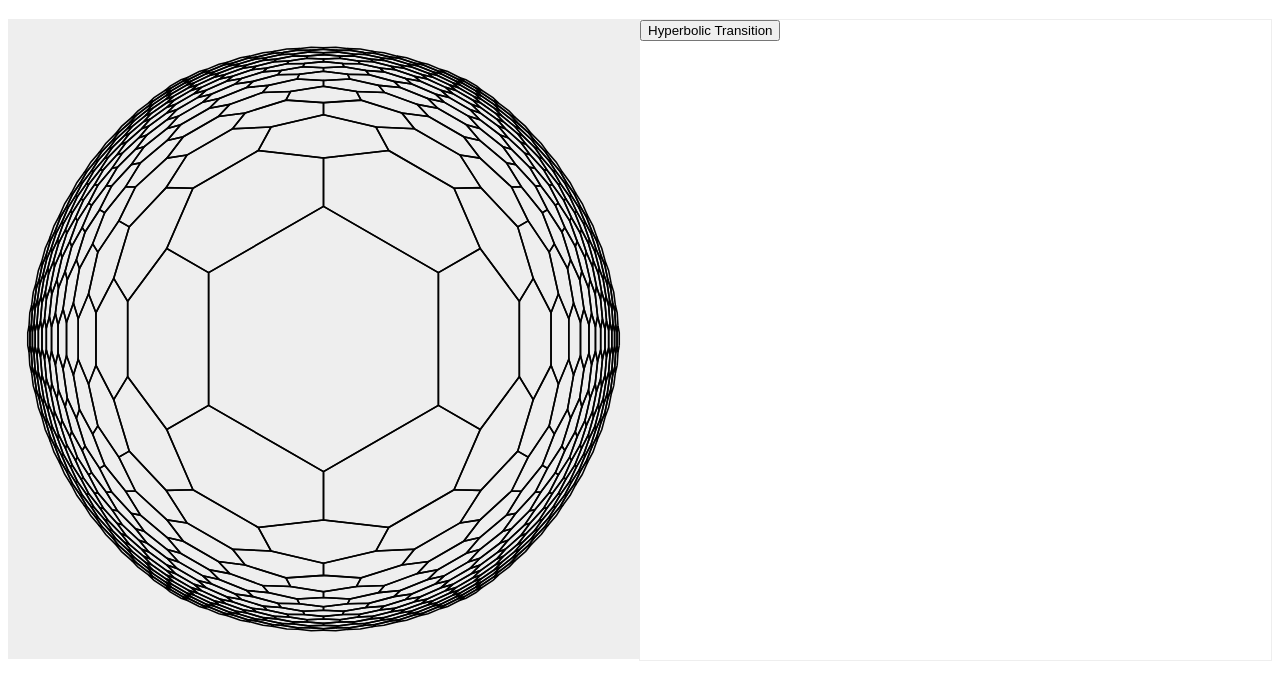
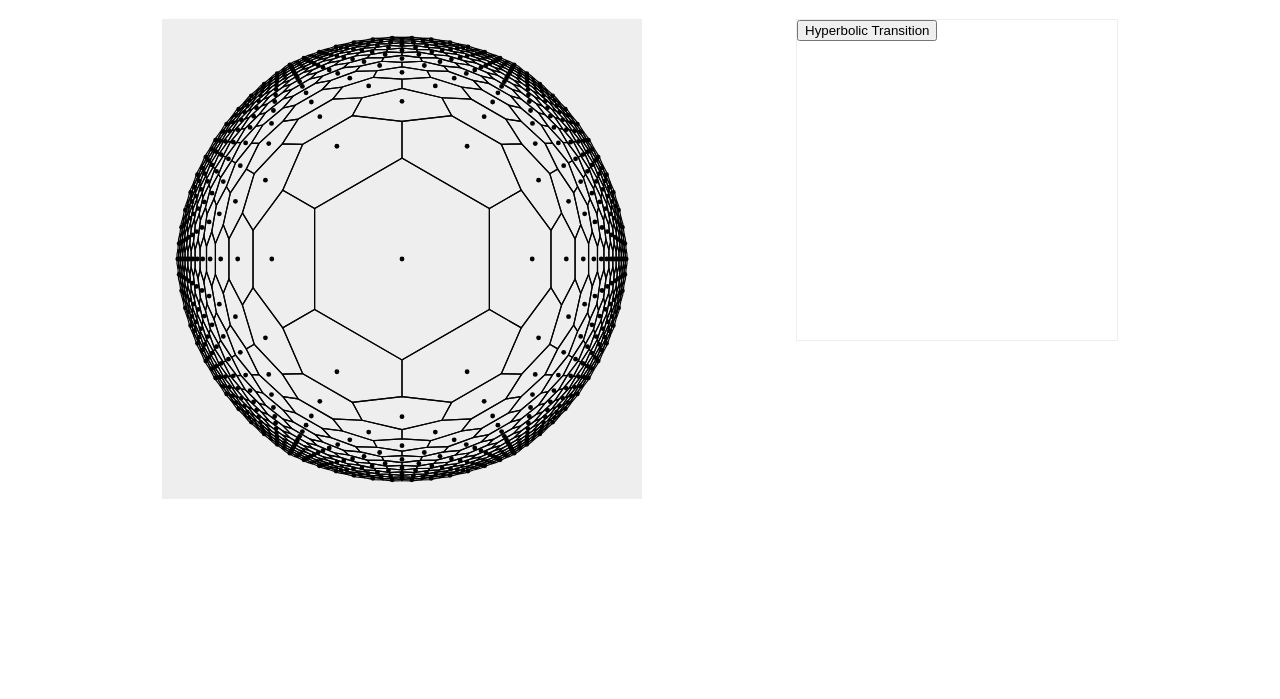
Before and after one commit to jlguenego/example_dtv, a website: page 15-hyperbolic/index.html in a window 1280 px wide. Shown: the part 61-760 px from the top of the page. Drawn offline with nearby package versions, Linux system fonts and the light colour scheme.

Commit message:
scale integrated

```diff
--- a/15-hyperbolic/main.js
+++ b/15-hyperbolic/main.js
@@ -33,13 +33,21 @@
 
     const margin = ({ top: 0, right: 0, bottom: 0, left: 0 });
 
+    const x = d3.scaleLinear()
+        .domain([-10, 10])
+        .range([margin.left, width - margin.right]);
+
+    const y = d3.scaleLinear()
+        .domain([-10, 10])
+        .range([height - margin.bottom, margin.top]);
+
     const fx = t => Math.cos((2 * Math.PI / 6) * t + Math.PI / 6);
     const fy = t => Math.sin((2 * Math.PI / 6) * t + Math.PI / 6);
 
 
 
     const svg = d3.select('svg')
-        .attr('viewBox', [-width / 2, -height / 2, width, height]);
+        .attr('viewBox', [0, 0, width, height]);
     const circleGroup = svg.append('g').classed('circles', true);
     const pathGroup = svg.append('g').classed('paths', true);
 
@@ -52,37 +60,37 @@
         const u = buildU(side).map(p => [p[0] * a, p[1] * a]);
         console.log('u', u);
 
-        // const circles = circleGroup.selectAll('circle').data(u, function (d, i) {
-        //     return i;
-        // });
-        // circles.exit().remove();
-        // circles
-        //     .attr('cx', d => trans(d[0]))
-        //     .attr('cy', d => trans(d[1]))
-        //     .attr('r', 0.1);
-        // circles.enter().append('circle')
-        //     .attr('cx', d => trans(d[0]))
-        //     .attr('cy', d => trans(d[1]))
-        //     .attr('r', 0.1);
+        const circles = circleGroup.selectAll('circle').data(u, function (d, i) {
+            return i;
+        });
+        circles.exit().remove();
+        circles.transition().duration(1000)
+            .attr('cx', d => x(trans(d)[0]))
+            .attr('cy', d => y(trans(d)[1]))
+            .attr('r', 0.1);
+        circles.enter().append('circle')
+            .attr('cx', d => x(trans(d)[0]))
+            .attr('cy', d => y(trans(d)[1]))
+            .attr('r', 0.1);
 
 
         const paths = pathGroup.selectAll('path').data(u, function (d, i) {
             return i;
         });
         paths.exit().remove();
-        paths
-            .attr('d', d => d3.line()(range.map(t => trans([fx(t) + d[0], fy(t) + d[1]]))));
+        paths.transition().duration(1000)
+            .attr('d', d => d3.line()(range.map(t => trans([fx(t) + d[0], fy(t) + d[1]])).map(p => [x(p[0]), y(p[1])])));
         paths.enter().append('path')
-            .attr('d', d => d3.line()(range.map(t => trans([fx(t) + d[0], fy(t) + d[1]]))));
+            .attr('d', d => d3.line()(range.map(t => trans([fx(t) + d[0], fy(t) + d[1]])).map(p => [x(p[0]), y(p[1])])));
 
     };
 
     const euclide = p => p;
     const hyperbolic = p => {
-        const d = p.reduce((acc, x) => acc + x ** 2, 0)**0.5;
+        const d = p.reduce((acc, x) => acc + x ** 2, 0) ** 0.5;
         const A = 2.9;
         const B = 1;
-        const ratio = A/(d**0.95+B);
+        const ratio = A / (d ** 0.95 + B);
         return p.map(x => x * A * ratio);
     };
     let trans = hyperbolic;
--- a/15-hyperbolic/style.css
+++ b/15-hyperbolic/style.css
@@ -4,21 +4,22 @@ h1 {
 
 #main {
     display: flex;
+    flex-wrap: wrap;
     justify-content: space-evenly;
 }
 
 svg {
     background: #eee;
     width: 100%;
-    max-width: 40em;
-    height: 40em;
+    max-width: 30em;
+    max-height: 30em;
 }
 
 #command {
     border: 1px solid #eee;
     width: 100%;
-    max-width: 40em;
-    height: 40em;
+    max-width: 20em;
+    height: 20em;
 }
 
 path {
```
